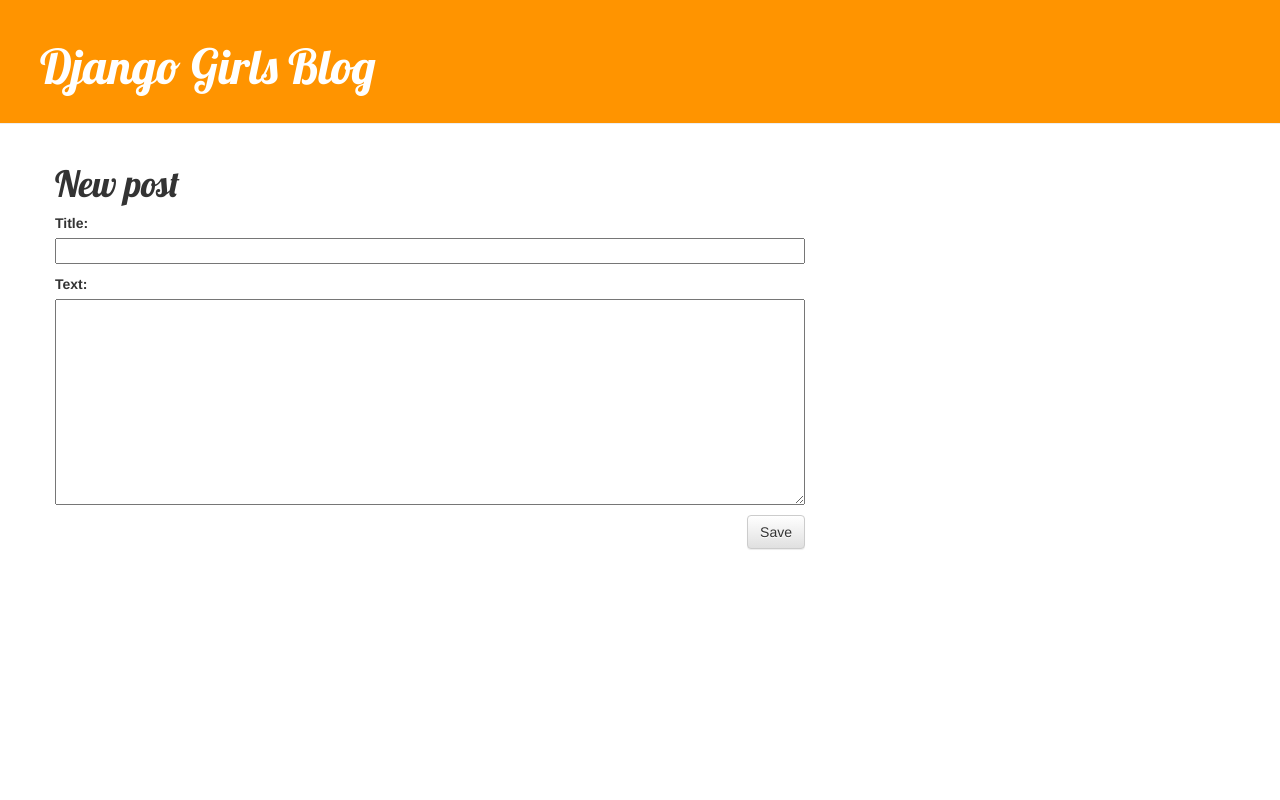
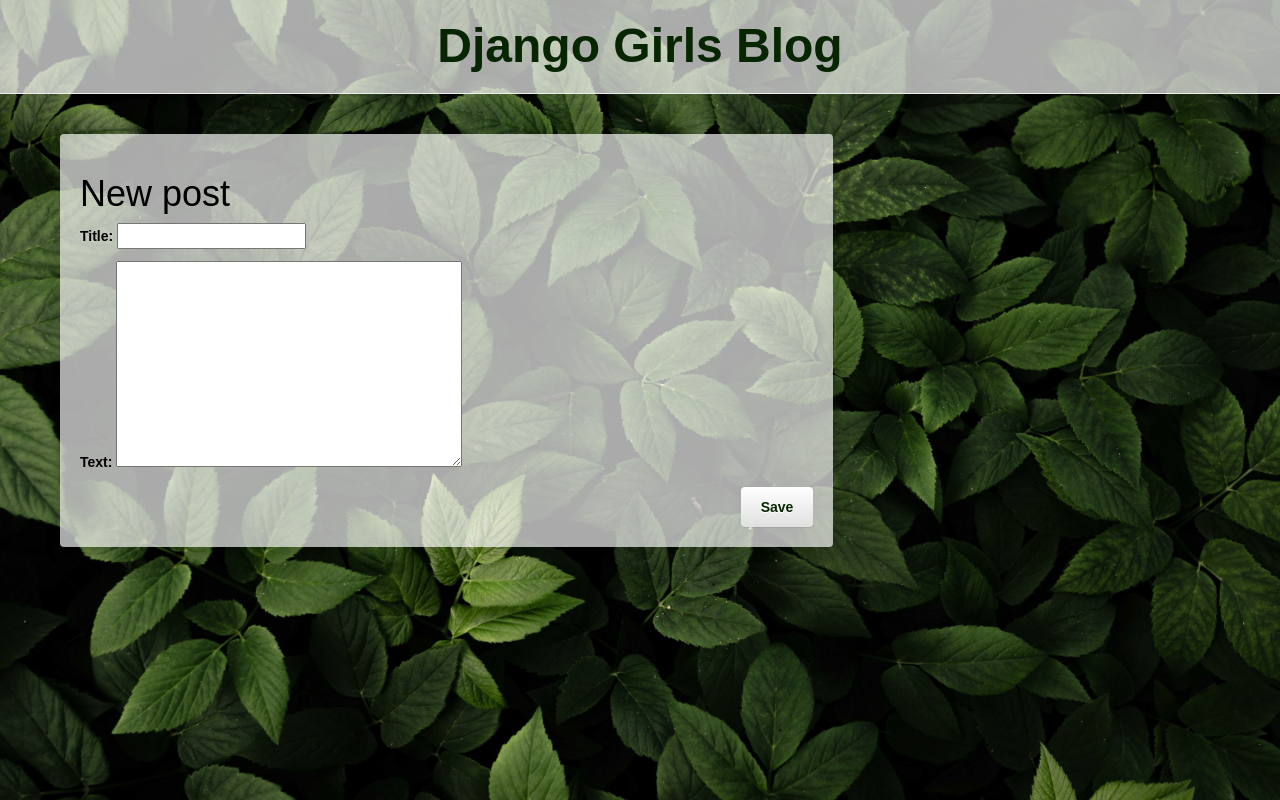
Before and after one commit to Selutina/My-first-blog, a Django app: page /post/new/ in a window 1280 px wide. Run offline with Django 5.2, Linux system fonts and the light colour scheme; some libraries are stand-ins or nearby versions.

Commit message:
Last version

```diff
--- a/blog/static/css/blog.css
+++ b/blog/static/css/blog.css
@@ -1,46 +1,87 @@
+body {
+    background-image: url('background.jpg'); /* Додаємо фонове зображення */
+    font-family: Arial, sans-serif;
+    background-size: cover; /* Розтягнути зображення на весь фон */
+    background-repeat: no-repeat; /* Заборонити повторення зображення */
+    background-attachment: fixed; /* Зафіксувати зображення на місці */
+    color: #000000;
+    margin: 0;
+    padding: 0;
+}
 .page-header {
-    background-color: #ff9400;
+    background-color: #ffffffaa;
     margin-top: 0;
-    padding: 20px 20px 20px 40px;
+    padding: 20px;
 }
-
-.page-header h1, .page-header h1 a, .page-header h1 a:visited, .page-header h1 a:active {
-    color: #ffffff;
-    font-size: 36pt;
+.page-header h1 {
+    font-size: 48px;
+    margin: 0;
+    text-align: center;
+}
+.content {
+    padding: 20px;
+}
+a {
+    color:#062500;
+    font-family: Arial, sans-serif;
+    font-weight: bold;
+}
+a:hover {
+    color:#157e00;
+    font-family: Arial, sans-serif;
+    font-weight: bold;
     text-decoration: none;
 }
 
-.content {
-    margin-left: 40px;
-}
-
-h1, h2, h3, h4 {
-    font-family: 'Lobster', cursive;
-}
-
 .date {
-    color: #828282;
+    color: #666666;
 }
 
 .save {
     float: right;
+    background-color: #ffffff;
+    font-weight: bold;
+    color: #062500;
+    padding: 10px 20px;
+    border: none;
+    border-radius: 4px;
+    cursor: pointer;
 }
 
-.post-form textarea, .post-form input {
-    width: 100%;
+
+.top-menu {
+    list-style-type: none;
+    font-size: 42px;
+    float: right;
+    margin: 0;
+    padding: 0;
 }
 
-.top-menu, .top-menu:hover, .top-menu:visited {
-    color: #ffffff;
-    float: right;
-    font-size: 26pt;
-    margin-right: 20px;
+.top-menu li {
+    display: inline;
+}
+
+.top-menu li a {
+    color: #00fff7;
+    text-decoration: none;
+    padding: 10px 20px;
+}
+
+.top-menu li a:hover {
+    background-color: #f2f2f2;
 }
 
 .post {
-    margin-bottom: 70px;
+    background-color: #ffffff;
+    padding: 20px;
+    margin-bottom: 20px;
+    border-radius: 4px;
+    box-shadow: 0 0 10px rgba(0, 0, 0, 0.1);
 }
-
-.post h1 a, .post h1 a:visited {
-    color: #000000;
+.col-md-8 {
+    background-color: #ffffffaa;
+    padding: 20px;
+    margin-bottom: 20px;
+    border-radius: 4px;
+    box-shadow: 0 0 10px rgba(0, 0, 0, 0.1);
 }
```
Also changed, not shown: blog/static/css/background.jpg (added).
